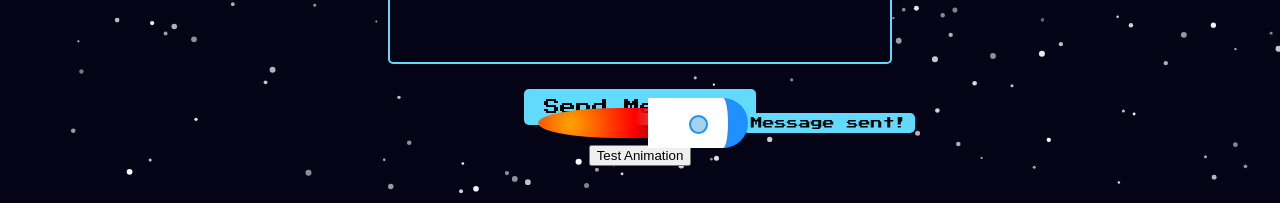
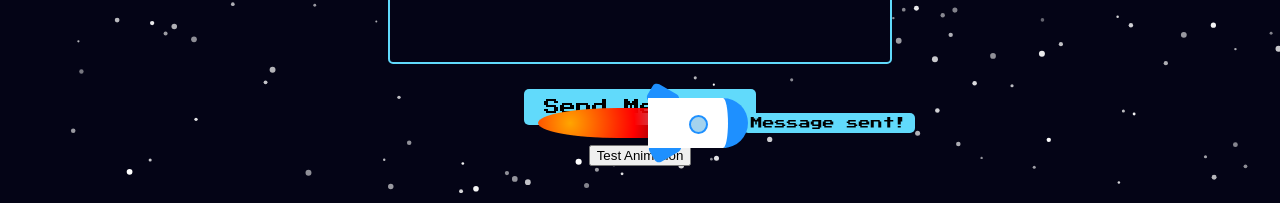
Before and after one commit to janny801/personal-website, a React (Create React App) app in the folder personal-website/: page /contact in a window 1280 px wide. Both pictures are taken after a click on the button "Test Animation". Shown: the part 607-810 px from the top of the page. Built offline with nearby package versions, Linux system fonts and the light colour scheme.

Commit message:
add wings to rocket

```diff
--- a/personal-website/src/App.css
+++ b/personal-website/src/App.css
@@ -192,13 +192,25 @@ nav a.active {
   border: 2px solid #1e90ff; /* Blue border around window */
 }
 
+
+
+/* Rocket Wings Container */
+.rocket-wings-container {
+  position: absolute;
+  top: 15px; /* Adjust this to align with the body */
+  left: 0;
+  width: 100%;
+  height: 100%;
+  z-index: -1; /* Keep the wings in front of the flame */
+}
+
 /* Rocket Wings */
 .rocket-wing-left {
   position: absolute;
-  top: 50px;
-  left: -28px; /* Adjusted to face outward */
-  width: 25px;
-  height: 15px;
+  top: 0px; /* Adjust the top to place the left wing properly on the rocket */
+  left: -25px; /* Move the left wing slightly to the left */
+  width: 30px; /* Adjust width for the wings */
+  height: 20px; /* Adjust height for the wings */
   background-color: #1e90ff; /* Blue wings */
   border-radius: 5px;
   transform: rotate(30deg); /* Angle wings outward */
@@ -206,14 +218,15 @@ nav a.active {
 
 .rocket-wing-right {
   position: absolute;
-  top: 50px;
-  right: -28px; /* Adjusted to face outward */
-  width: 25px;
-  height: 15px;
+  bottom: 30px; /* Adjust top position to place the right wing correctly on the rocket */
+  right: 235px; /* Ensure it's aligned properly on the right side of the rocket */
+  width: 30px; /* Adjust width for the wings */
+  height: 20px; /* Adjust height for the wings */
   background-color: #1e90ff; /* Blue wings */
   border-radius: 5px;
   transform: rotate(-30deg); /* Angle wings outward */
 }
+
 
 
 /* Flame Effect */
--- a/personal-website/src/ContactMe.js
+++ b/personal-website/src/ContactMe.js
@@ -78,14 +78,17 @@ function ContactMe() {
       </button>
 
       {/* Display the animated rocket when message is sent */}
-      {status === 'sent' && (
+{status === 'sent' && (
   <div className="rocket-container">
     <div className="rocket">
+      <div className="rocket-window"></div>
+    </div>
+    {/* Wings Container */}
+    <div className="rocket-wings-container">
       <div className="rocket-wing-left"></div>
       <div className="rocket-wing-right"></div>
-      <div className="rocket-window"></div>
     </div>
-    {/* Flame container added here */}
+    {/* Flame container */}
     <div className="flame-container">
       <div className="flame"></div>
     </div>
```
